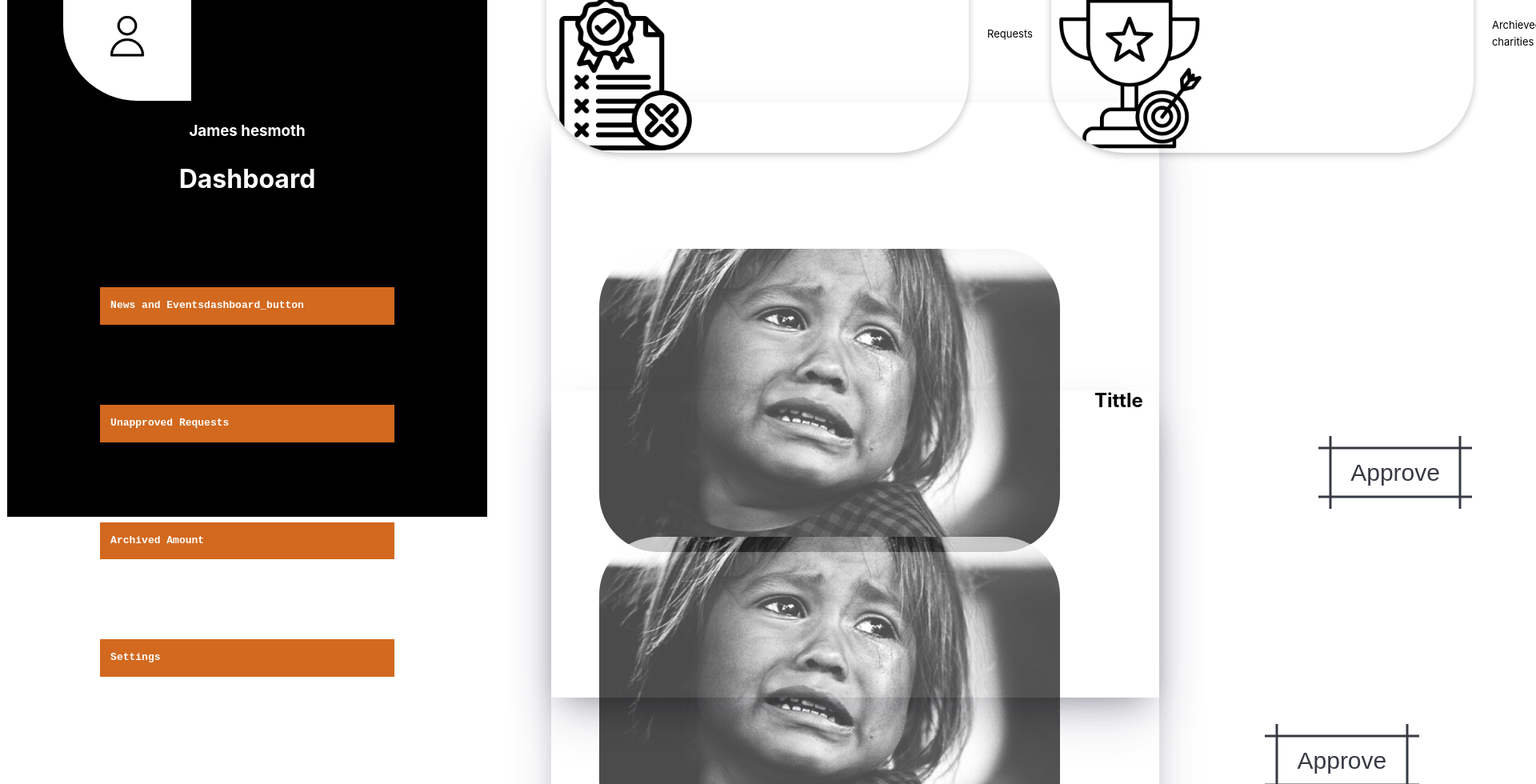
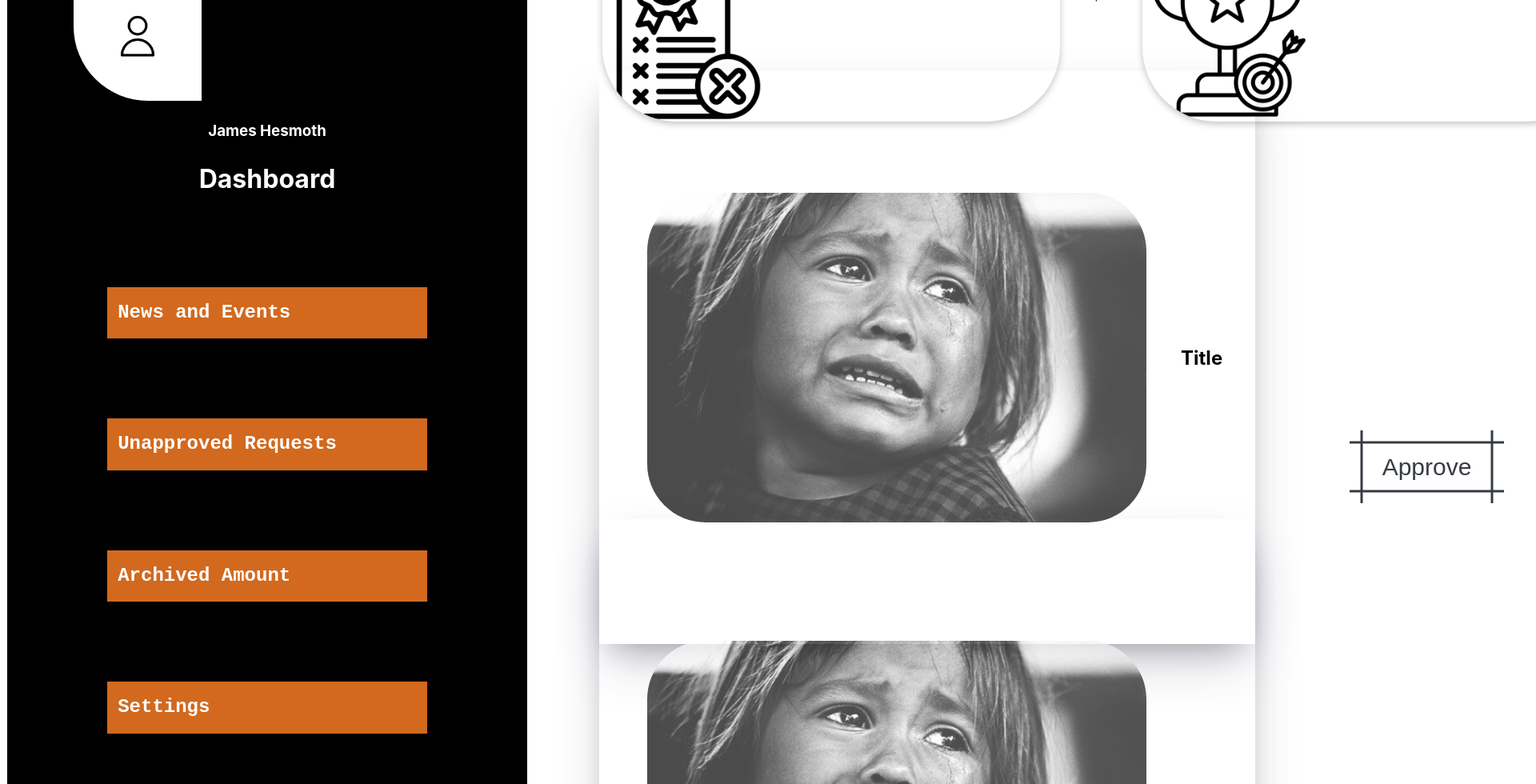
Before and after one commit to AchieBee/Donation-platform, a React (Create React App) app in the folder client/: page /dashboard in a window 1280 px wide. Shown: the part 320-1300 px from the top of the page at 80% size, 1920 px wide, since content can reach past the window. Built offline with nearby package versions, Linux system fonts and the light colour scheme; no server answers.

Commit message:
updated new features

```diff
--- a/client/src/components/Dashboard.css
+++ b/client/src/components/Dashboard.css
@@ -1,6 +1,6 @@
 .dash_container {
-    width: 600px;
-    height: 100vh;
+    width: 650px;
+    height: 200vh; /* Adjust the value as needed */
     background-color: #000;
     display: flex;
     flex-direction: column;
@@ -8,6 +8,7 @@
     box-shadow: 0px 0px 20px rgba(0, 0, 0, 0);
     position: absolute;
   }
+
     .dash_container img {
       width: 10rem;
       padding-right: 50%;
@@ -42,6 +43,7 @@
   .dashboard_button p {
       font-family: 'Courier New', Courier, monospace;
       font-weight: 600;
+      font-size:x-large
   }
 
   .dashboard_button:hover {
@@ -56,7 +58,7 @@
       margin-right: -230%;
       gap: -40px;
       position: absolute;
-      top:  3%;
+      top:  -2%;
       right: 10%;
       width: 110%;
     }
@@ -73,7 +75,7 @@
     padding-right: -40%;
     margin-right: -150%;
     position: absolute;
-    top:  35%;
+    top:  15%;
     right: 10%;
     width: 120%;
     padding: 20px;
@@ -95,7 +97,7 @@
     padding-right: -40%;
     margin-right: -150%;
     position: absolute;
-    top:  80%;
+    top:  50%;
     right: 10%;
     width: 120%;
     padding: 20px;
@@ -132,7 +134,7 @@
     outline: var(--b) solid #0000;
     outline-offset: .6em;
     font-size: 30px;
-    margin: 30%;
+    margin: 20%;
     margin-top: 55%;
     display: flex;
     justify-content: center;
--- a/client/src/components/Dashboard.js
+++ b/client/src/components/Dashboard.js
@@ -1,49 +1,81 @@
-import React from 'react';
+import React, { useState, useEffect } from 'react';
 import images16 from '../components/images/Account, user, interface, profile icon - Free download.jpeg';
-import images17 from '../components/images/failure.png'
-import images18 from '../components/images/tracker.png'
-import images19 from '../components/images/arrow.png'
-import images20 from '../components/images/Child labour - Child Labour in India(4).jpeg'
-import images21 from '../components/images/Child labour - Child Labour in India(4).jpeg'
+import images17 from '../components/images/failure.png';
+import images18 from '../components/images/tracker.png';
+import images19 from '../components/images/arrow.png';
+import images20 from '../components/images/Child labour - Child Labour in India(4).jpeg';
+import images21 from '../components/images/Child labour - Child Labour in India(4).jpeg';
 import './Dashboard.css';
 
+const Dashboard = () => {
+  const [dashboard, setDashboard] = useState(null);
 
-const Dashboard = () => {
+  useEffect(() => {
+    fetchData();
+  }, []);
+
+  const fetchData = async () => {
+    try {
+      const response = await fetch('http://127.0.0.1:5555/dash');
+      const result = await response.json();
+      setDashboard(result);
+    } catch (error) {
+      console.error('Error fetching data:', error);
+    }
+  };
+
+  const handleButtonClick = async (buttonType) => {
+    if (buttonType === 'newsAndEvents') {
+      try {
+        const response = await fetch('http://127.0.0.1:5555/newsAndEvents');
+        const result = await response.json();
+        setDashboard(result);
+      } catch (error) {
+        console.error('Error fetching news and events:', error);
+      }
+    } else if (buttonType === 'unapprovedRequests') {
+      // Implement fetching unapproved requests data
+    } else if (buttonType === 'archivedAmount') {
+      // Implement fetching archived amount data
+    } else if (buttonType === 'settings') {
+      // Implement fetching settings data
+    }
+  };
+
   return (
     <div className='dash_container'>
       <img src={images16} alt="crying child" />
       <div className='name'>
-        <h3>James hesmoth</h3>
+        <h3>James Hesmoth</h3>
       </div>
       <div className='heading'>
         <h1>Dashboard</h1>
       </div>
       <div className='buttons_container'>
-        <button className='dashboard_button'><p>News and Eventsdashboard_button</p></button>
-        <button className='dashboard_button'><p>Unapproved Requests</p></button>
-        <button className='dashboard_button'><p>Archived Amount</p></button>
-        <button className='dashboard_button'><p>Settings</p></button>
+        <button className='dashboard_button' onClick={() => handleButtonClick('newsAndEvents')}><p>News and Events</p></button>
+        <button className='dashboard_button' onClick={() => handleButtonClick('unapprovedRequests')}><p>Unapproved Requests</p></button>
+        <button className='dashboard_button' onClick={() => handleButtonClick('archivedAmount')}><p>Archived Amount</p></button>
+        <button className='dashboard_button' onClick={() => handleButtonClick('settings')}><p>Settings</p></button>
       </div>
 
       <div className='page_img'>
-        <img src={images17} alt= 'logo'/>
+        <img src={images17} alt='logo' />
         <p>Requests</p>
-        <img src={images18} alt='logo1'/>
-        <p>Archieved charities</p>
+        <img src={images18} alt='logo1' />
+        <p>Archived Charities</p>
         <img src={images19} alt='logo2' />
-        <p>Page visit</p>
+        <p>Page Visit</p>
       </div>
 
       <div className='image_group_1'>
-
-        <img src={images20} alt='profile'/>
-        <h2>Tittle</h2>
+        <img src={images20} alt='profile' />
+        <h2>Title</h2>
         <button className='admin_btn'>Approve</button>
         <button className='admin_btn'>Disapprove</button>
       </div>
 
       <div className='image_group_2'>
-        <img src={images21} alt='profile'/>
+        <img src={images21} alt='profile' />
         <button className='admin_btn'>Approve</button>
         <button className='admin_btn'>Disapprove</button>
       </div>
```
